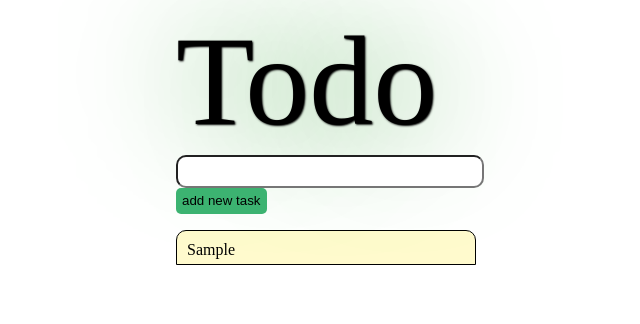
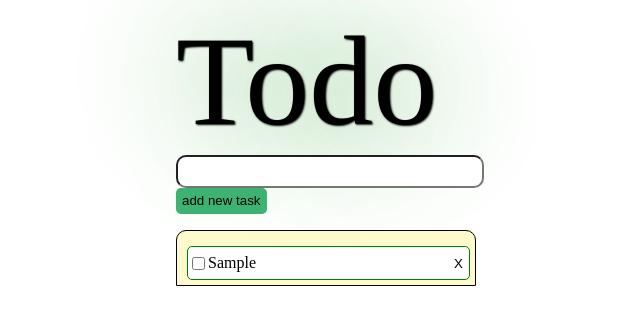
Before and after one commit to dddeshhh/Todoapp, a Vue app: page / in a window 1280 px wide. Both pictures are taken after typing "Sample" into the empty fields and a click on the button "add new task". Shown: the top 324 px of the page, without its empty margins (208-848 px from the left). Built offline with nearby package versions, Linux system fonts and the light colour scheme.

Commit message:
create of component for task view

```diff
--- /dev/null
+++ b/src/components/Task.vue
@@ -0,0 +1,42 @@
+<template>
+  <div class="task-view">
+    <input type="checkbox"/>
+    <label>{{task.title}}</label>
+    <button>X</button>
+  </div>
+</template>
+
+<script>
+export default {
+  name: 'Task',
+  props: ['task', 'index'],
+}
+</script>
+
+<style lang="css">
+.completed {
+  text-decoration: line-through;
+}
+.task-view {
+  display: flex;
+  margin-top: 5px;
+  height: 2em;
+  flex-direction: row;
+  justify-content: flex-start;
+  align-items: center;
+  border: 1px solid cornflowerblue;
+  border-radius: 5px;
+  border-color: green;
+  background-color: white;
+}
+.task-view button {
+  margin: 0;
+  border: 0;
+  background: none;
+  margin-left: auto;
+}
+.task-view label {
+  word-break: break-all;
+}
+
+</style>
--- a/src/components/TaskList.vue
+++ b/src/components/TaskList.vue
@@ -1,21 +1,24 @@
-<template>
+<template lang="html">
     <ul class="task-list">
       <li v-for="(task, index) in tasks" :key="index">
-        {{task.title}}
+        <Task :task="task" :index="index"></Task>
       </li>
     </ul>
 </template>
 
 <script>
+import Task from './Task.vue';
 
 export default {
   name: 'TaskList',
   props: ['tasks'],
-  components: {}
+  components: {
+    Task
+  }
 }
 </script>
 
-<style>
+<style lang="css">
 .task-list {
   margin-left: 0;
   padding: 10px 5px 5px 10px;
```
